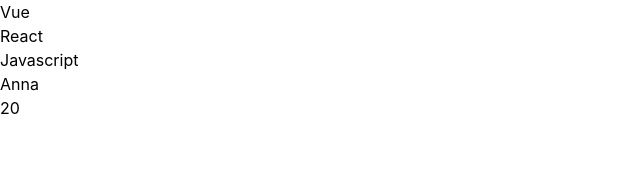
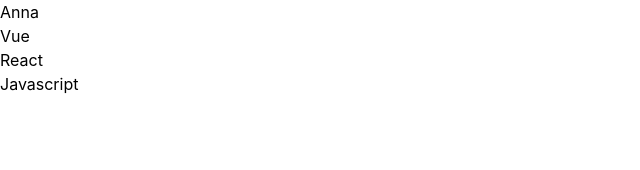
Before and after one commit to niyomugaboetiene/vue-2.0-course, a Vue app: page / in a window 1280 px wide. Shown: the top 170 px of the page, without its empty margins (0-640 px from the left). Built offline with nearby package versions, Linux system fonts and the light colour scheme.

Commit message:
learning props in vue

```diff
--- a/src/components/Props/DynamicChild.vue
+++ b/src/components/Props/DynamicChild.vue
@@ -1,13 +1,13 @@
 <template>
+    <h1>{{ users.name }}</h1>
     <p v-for="skill in skills">{{ skill }}</p>
-    <p v-for="user in users">{{ user }}</p>
 </template>
 
 <script>
     export default {
         props: {
             skills: Array,
-            users: Array
+            users: Object
         }
     }
 </script>
```
